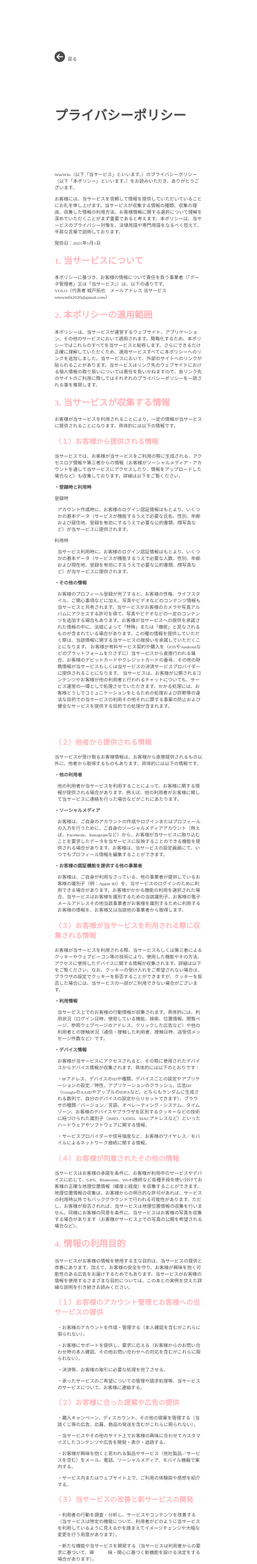
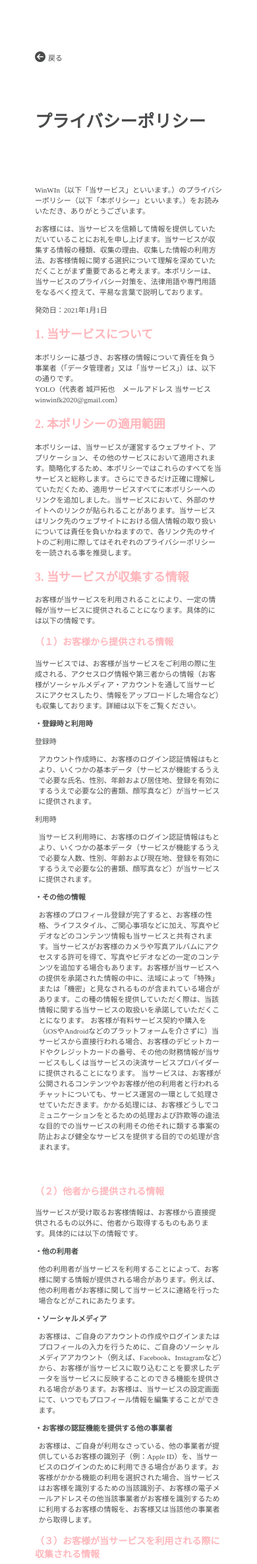
Before and after one commit to kidotalos/winwin_lp, a PHP site: page /WinWin_privacy.html in a window 390 px wide. Shown: the top 2371 px of the page at 66% size. Run offline with PHP 8.4, Linux system fonts and the light colour scheme; some libraries are stand-ins or nearby versions.

Commit message:
利用規約、プライバシーポリシーの文字サイズの変更

```diff
--- a/css/etc.css
+++ b/css/etc.css
@@ -1,58 +1,55 @@
-.pribacy_policy{
-    padding:70px 20%;
+.pribacy_policy {
+  padding: 70px 12%;
   color: #494a4b;
 }
 
-.back{
+.back {
   text-decoration: none;
   color: #494a4b;
 }
 
-.back p{
+.back p {
   display: inline;
 }
 
-.title{
-    font-size: 13px;
+.title {
+  font-size: 17px;
   padding: 50px 0px;
   color: #494a4b;
 }
 
-.paragraph{
-    font-size: 14px;
-    color: #FFB6BB;
+.paragraph {
+  font-size: 15px;
+  color: #ffb6bb;
 }
 
-.pribacy_policy p{
-    font-size: 13px;
+.pribacy_policy p {
+  font-size: 14px;
 }
 
-.bold{
+.bold {
   font-weight: 600;
 }
 
-.padding{
+.padding {
   padding-left: 2%;
 }
 
-.paddingMore{
+.paddingMore {
   padding-left: 4%;
 }
 
 /*スマホ用デザインの実装*/
-@media screen and (max-width:480px){
-
-    .title{
-        font-size: 10px;
+@media screen and (max-width: 480px) {
+  .title {
+    font-size: 13px;
   }
 
-    .paragraph{
-        font-size: 9px;
+  .paragraph {
+    font-size: 12px;
   }
 
-    .pribacy_policy p{
-        font-size: 7px;
+  .pribacy_policy p {
+    font-size: 11px;
   }
-
-
 }
```
Lines whose indentation alone changed are shown as unchanged.
